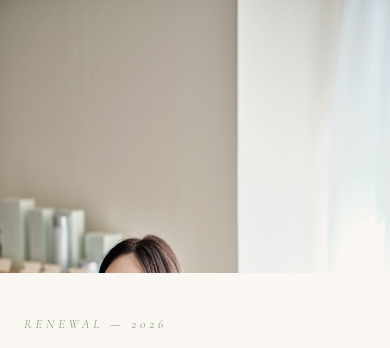
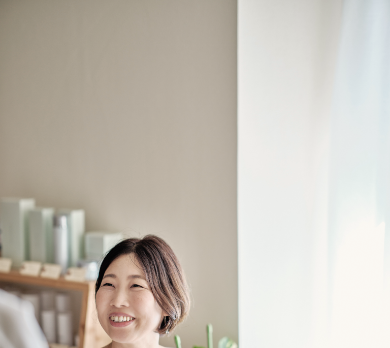
Before and after one commit to matka-salon/matka-lp, a plain HTML site: page index.html in a window 390 px wide. Shown: the top 348 px of the page. Drawn offline with nearby package versions, Linux system fonts and the light colour scheme.

Commit message:
Add files via upload

```diff
--- a/index.html
+++ b/index.html
@@ -394,7 +394,7 @@
 
   @media (max-width: 640px) {
     .hero { grid-template-columns: 1fr; min-height: auto; }
-    .hero-img-col { height: 70vw; }
+    .hero-img-col { height: 110vw; }
     .hero-text-col { padding: 2.5rem 1.5rem; }
     .hero-text-col::before { display: none; }
     .concept-grid { grid-template-columns: 1fr; gap: 2rem; }
```
